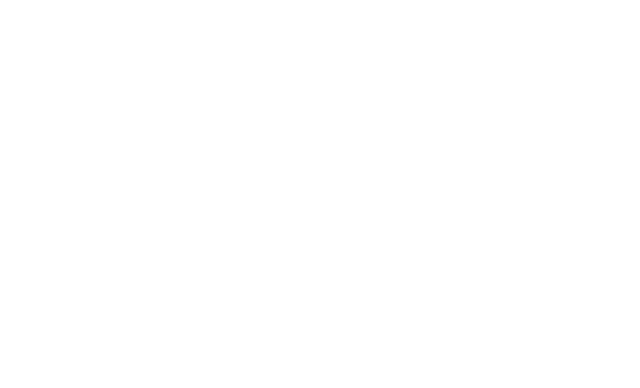
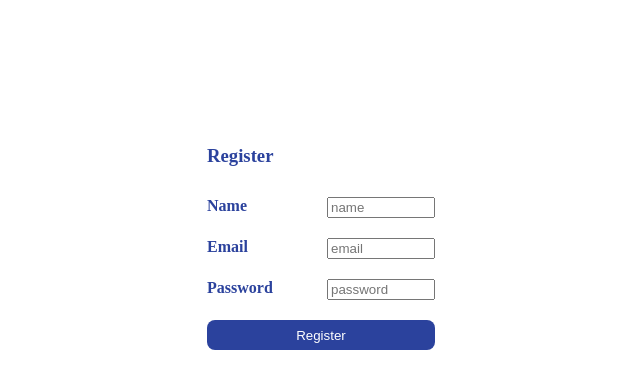
Before and after one commit to bachokhachvani/desk-app.vuejs, a Nuxt app: page /register in a window 1280 px wide. Before the commit this address had no page. Shown: the top 388 px of the page, without its empty margins (319-959 px from the left). Built offline with nearby package versions, Linux system fonts and the light colour scheme.

Commit message:
added register and login

```diff
--- /dev/null
+++ b/components/Login.vue
@@ -0,0 +1,45 @@
+<template>
+  <div>
+    <h3>Login</h3>
+    <form @submit.prevent="submitHandler">
+      <div>
+        <label for="email">Email</label>
+        <input v-model.trim="email" type="email" placeholder="email" />
+      </div>
+      <div>
+        <label for="password">Password</label>
+        <input v-model.trim="password" type="password" placeholder="password" />
+      </div>
+      <button>Login</button>
+    </form>
+  </div>
+</template>
+
+<script>
+import { userData } from "./data/users";
+import User from "./models/user";
+export default {
+  name: "Login",
+  data() {
+    return {
+      email: "",
+      password: "",
+    };
+  },
+  computed: {},
+  methods: {
+    submitHandler() {
+      console.log(this.email, this.password);
+      const users = JSON.parse(localStorage.getItem("users")) || userData;
+      console.log("aeeee", users[0].email);
+      const isUser =
+        users.filter((data) => data.email === this.email).length > 0
+          ? users.filter((data) => data.email === this.email)[0]
+          : new User("", "", "");
+      const isPassword = isUser.password === this.password;
+      console.log("isUser:", isUser);
+      console.log(isPassword);
+    },
+  },
+};
+</script>
--- /dev/null
+++ b/components/Register.vue
@@ -0,0 +1,96 @@
+<template>
+  <div class="main">
+    <div>
+      <h3>Register</h3>
+      <form @submit.prevent="submitHandler">
+        <div>
+          <label for="name">Name</label>
+          <input v-model.trim="name" type="text" placeholder="name" />
+        </div>
+        <div>
+          <label for="email">Email</label>
+          <input v-model.trim="email" type="email" placeholder="email" />
+        </div>
+        <div>
+          <label for="password">Password</label>
+          <input
+            v-model.trim="password"
+            type="password"
+            placeholder="password"
+          />
+        </div>
+        <button>Register</button>
+      </form>
+    </div>
+  </div>
+</template>
+
+<script>
+import User from "./models/user";
+import { userData } from "./data/users";
+console.log("sda", userData);
+export default {
+  name: "Register",
+  data() {
+    return {
+      name: "",
+      email: "",
+      password: "",
+    };
+  },
+  computed: {},
+  methods: {
+    submitHandler() {
+      console.log("user", new User(this.name, this.email, this.password));
+      const oldUsers = JSON.parse(localStorage.getItem("users")) || [
+        ...userData,
+      ];
+      oldUsers.push(new User(this.name, this.email, this.password));
+      localStorage.setItem("users", JSON.stringify(oldUsers));
+      this.$router.push("/login");
+    },
+  },
+};
+</script>
+
+<style scoped lang="scss">
+.main {
+  display: flex;
+  flex-direction: column;
+  justify-content: center;
+  align-items: center;
+  margin-top: 10%;
+  h3 {
+    margin-bottom: 30px;
+    color: rgb(43, 66, 157);
+  }
+  form {
+    display: flex;
+    flex-direction: column;
+    gap: 20px;
+    div {
+      display: flex;
+      justify-content: space-between;
+    }
+  }
+  button {
+    background-color: rgb(43, 66, 157);
+    border-radius: 8px;
+    color: #ffff;
+    border: none;
+    height: 30px;
+    cursor: pointer;
+  }
+}
+
+input {
+  width: 100px;
+}
+
+label {
+  color: rgb(43, 66, 157);
+  width: 100px;
+  margin-right: 20px;
+  font-weight: 600;
+}
+</style>
--- /dev/null
+++ b/components/data/users.js
@@ -0,0 +1,6 @@
+import User from "../models/user";
+
+export const userData = [
+  new User("bacho", "khachvanis@gmail.com", "bacho123", "admin"),
+  new User("john", "john@gmail.com", "john123", "room_manager"),
+];
--- /dev/null
+++ b/components/models/user.js
@@ -0,0 +1,8 @@
+export default class User {
+  constructor(name, email, password, role) {
+    this.name = name;
+    this.email = email;
+    this.password = password;
+    this.role = role ? role : "Client";
+  }
+}
--- a/nuxt.config.js
+++ b/nuxt.config.js
@@ -4,41 +4,34 @@ export default {
 
   // Global page headers: https://go.nuxtjs.dev/config-head
   head: {
-    title: 'desk-app',
+    title: "desk-app",
     htmlAttrs: {
-      lang: 'en'
+      lang: "en",
     },
     meta: [
-      { charset: 'utf-8' },
-      { name: 'viewport', content: 'width=device-width, initial-scale=1' },
-      { hid: 'description', name: 'description', content: '' },
-      { name: 'format-detection', content: 'telephone=no' }
+      { charset: "utf-8" },
+      { name: "viewport", content: "width=device-width, initial-scale=1" },
+      { hid: "description", name: "description", content: "" },
+      { name: "format-detection", content: "telephone=no" },
     ],
-    link: [
-      { rel: 'icon', type: 'image/x-icon', href: '/favicon.ico' }
-    ]
+    link: [{ rel: "icon", type: "image/x-icon", href: "/favicon.ico" }],
   },
 
   // Global CSS: https://go.nuxtjs.dev/config-css
-  css: [
-  ],
+  css: [],
 
   // Plugins to run before rendering page: https://go.nuxtjs.dev/config-plugins
-  plugins: [
-  ],
+  plugins: [],
 
   // Auto import components: https://go.nuxtjs.dev/config-components
   components: true,
 
   // Modules for dev and build (recommended): https://go.nuxtjs.dev/config-modules
-  buildModules: [
-  ],
+  buildModules: [],
 
   // Modules: https://go.nuxtjs.dev/config-modules
-  modules: [
-  ],
+  modules: [],
 
   // Build Configuration: https://go.nuxtjs.dev/config-build
-  build: {
-  }
-}
+  build: {},
+};
--- a/package.json
+++ b/package.json
@@ -15,5 +15,8 @@
     "vue-server-renderer": "^2.7.10",
     "vue-template-compiler": "^2.7.10"
   },
-  "devDependencies": {}
+  "devDependencies": {
+    "sass-loader": "^10.4.1",
+    "webpack": "^4.46.0"
+  }
 }
--- /dev/null
+++ b/pages/home.vue
@@ -0,0 +1,9 @@
+<template>
+  <div>Welcome!</div>
+</template>
+
+<script>
+export default {
+  name: "homePage",
+};
+</script>
--- /dev/null
+++ b/pages/login.vue
@@ -0,0 +1,9 @@
+<template>
+  <Login />
+</template>
+
+<script>
+export default {
+  name: "loginPage",
+};
+</script>
--- /dev/null
+++ b/pages/register.vue
@@ -0,0 +1,11 @@
+<template>
+  <div>
+    <Register />
+  </div>
+</template>
+
+<script>
+export default {
+  name: "registerPage",
+};
+</script>
```
Also changed, not shown: 1 other file (tests, documents, lock files or other folders).
